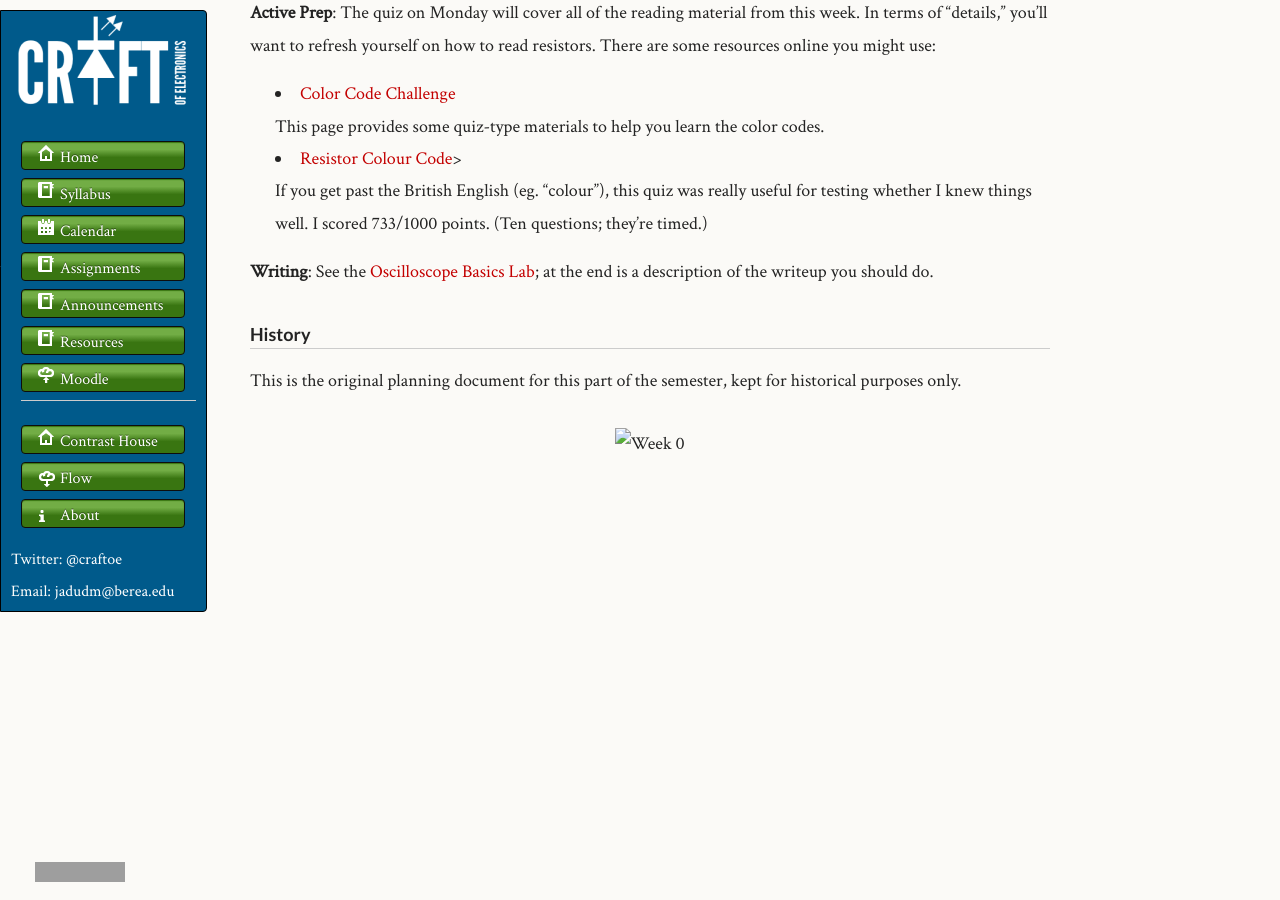
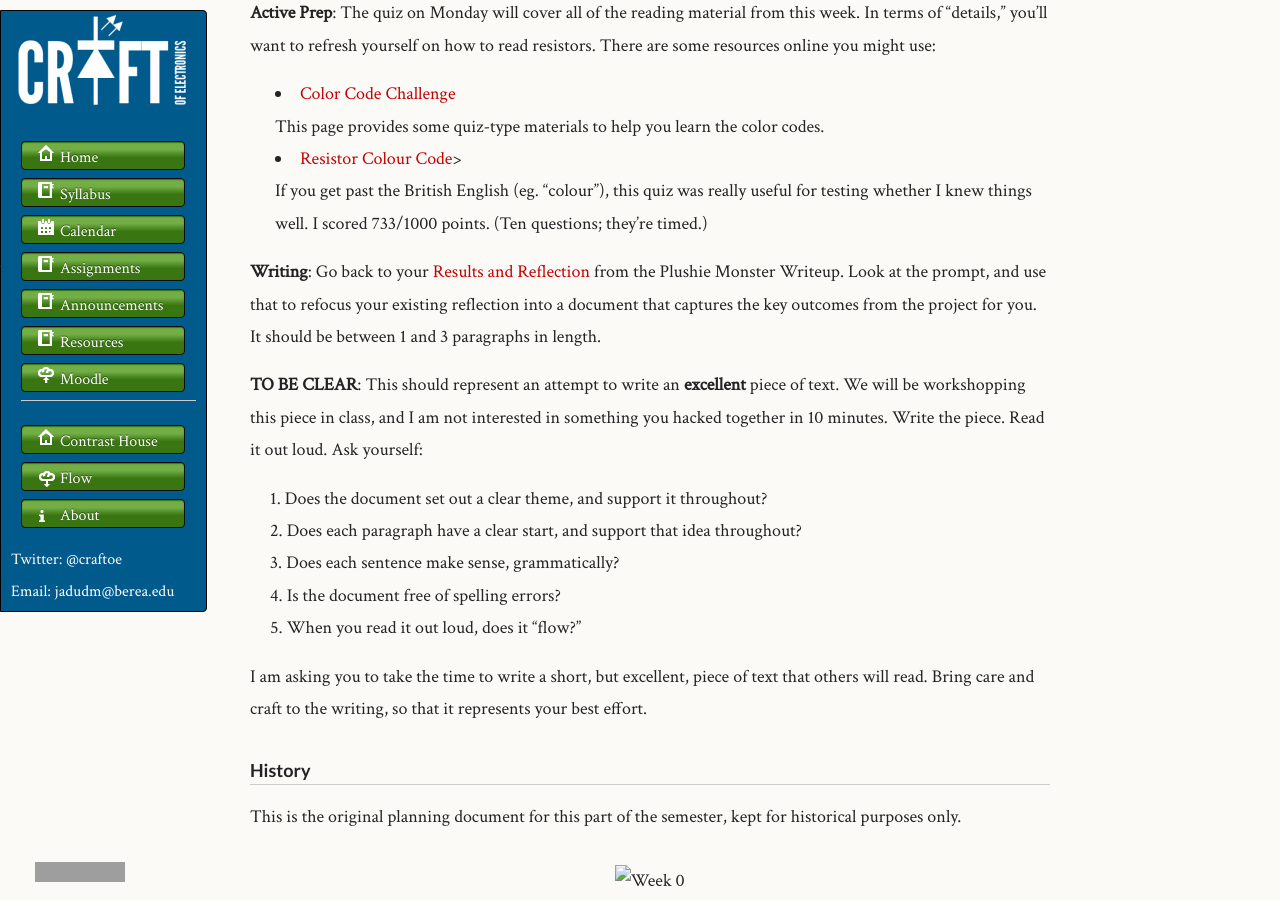
Before and after one commit to craftofelectronics/craftofelectronics.github.com, a Jekyll site: the page built from cal/w03.md, in a window 1280 px wide and 900 px high, scrolled down 2319 px. Built offline with Jekyll 4.4.1, drawn with Linux system fonts in a browser that asks for light colours; grey boxes are pictures that could not be loaded.

Commit message:
Updated writing portion of weekend.

```diff
--- a/cal/w03.md
+++ b/cal/w03.md
@@ -109,7 +109,17 @@ This page provides some quiz-type materials to help you learn the color codes.
 * [Resistor Colour Code](http://www.funtrivia.com/trivia-quiz/SciTech/Resistor-Colour-Code-266472.html)><br/>
 If you get past the British English (eg. "colour"), this quiz was really useful for testing whether I knew things well. I scored 733/1000 points. (Ten questions; they're timed.)
 
-**Writing**: See the [Oscilloscope Basics Lab]({{site.url}}/assignments/oscilloscope-basics.html); at the end is a description of the writeup you should do.
+**Writing**: Go back to your [Results and Reflection]({{site.url}}/assignments/plushie-monster-writeup.html#results_and_reflection) from the Plushie Monster Writeup. Look at the prompt, and use that to refocus your existing reflection into a document that captures the key outcomes from the project for you. It should be between 1 and 3 paragraphs in length.
+
+**TO BE CLEAR**: This should represent an attempt to write an **excellent** piece of text. We will be workshopping this piece in class, and I am not interested in something you hacked together in 10 minutes. Write the piece. Read it out loud. Ask yourself:
+
+1. Does the document set out a clear theme, and support it throughout?
+1. Does each paragraph have a clear start, and support that idea throughout?
+1. Does each sentence make sense, grammatically?
+1. Is the document free of spelling errors?
+1. When you read it out loud, does it "flow?"
+
+I am asking you to take the time to write a short, but excellent, piece of text that others will read. Bring care and craft to the writing, so that it represents your best effort.
 
 ### History
 
```
